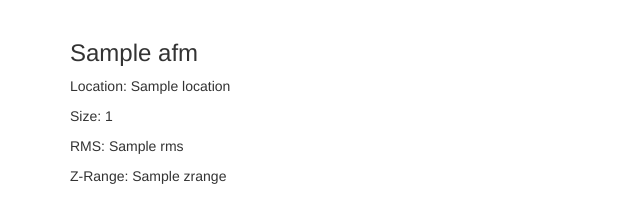
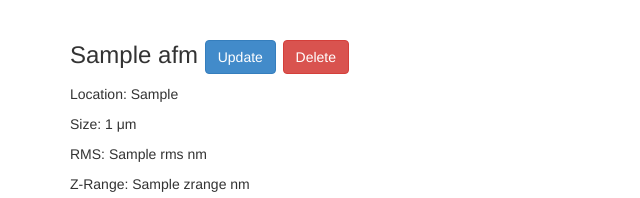
Before and after one commit to emergence-lab/emergence-lab, a Django app: template templates/afm/afm_detail.html in a window 1280 px wide. Shown: the part 52-250 px from the top of the page, without its empty margins (0-640 px from the left). Run offline with Django 3.2, Linux system fonts and the light colour scheme; the template is opened without the code that fills it: most values are stand-ins (such as "Sample title", 1, 10 or a date in 2020); some libraries are stand-ins or nearby versions.

Commit message:
More template improvements

```diff
--- a/templates/afm/afm_detail.html
+++ b/templates/afm/afm_detail.html
@@ -4,12 +4,16 @@
 
 {% block content %}
 <div class="container">
-    <h3>{{afm}}</h3>
+    <h3>
+        {{afm}}
+        <a class="btn btn-primary" href="{% url 'afm_update' pk=afm.id %}">Update</a>
+        <a class="btn btn-danger" href="{% url 'afm_delete' pk=afm.id %}">Delete</a>
+    </h3>
 
-    <p>Location: {{afm.location}}</p>
-    <p>Size: {{afm.size}}</p>
-    <p>RMS: {{afm.rms}}</p>
-    <p>Z-Range: {{afm.zrange}}</p>
+    <p>Location: {{afm.get_location_display}}</p>
+    <p>Size: {{afm.size}} &mu;m</p>
+    <p>RMS: {{afm.rms}} nm</p>
+    <p>Z-Range: {{afm.zrange}} nm</p>
 
     {% if afm.height %}
     <img src="{{afm.height.url}}" alt="height">
@@ -20,8 +24,6 @@
 
     <div>
         <a class="btn btn-default" href="{% url 'afm_list' %}">Back</a>
-        <a class="btn btn-primary" href="{% url 'afm_update' pk=afm.id %}">Update</a>
-        <a class="btn btn-danger" href="{% url 'afm_delete' pk=afm.id %}">Delete</a>
     </div>
 </div>
 {% endblock %}
--- a/templates/hall/hall_detail.html
+++ b/templates/hall/hall_detail.html
@@ -27,7 +27,6 @@
 
     <div>
         <a class="btn btn-default" href="{% url 'hall_list' %}">Back</a>
-
     </div>
 </div>
 {% endblock %}
```
